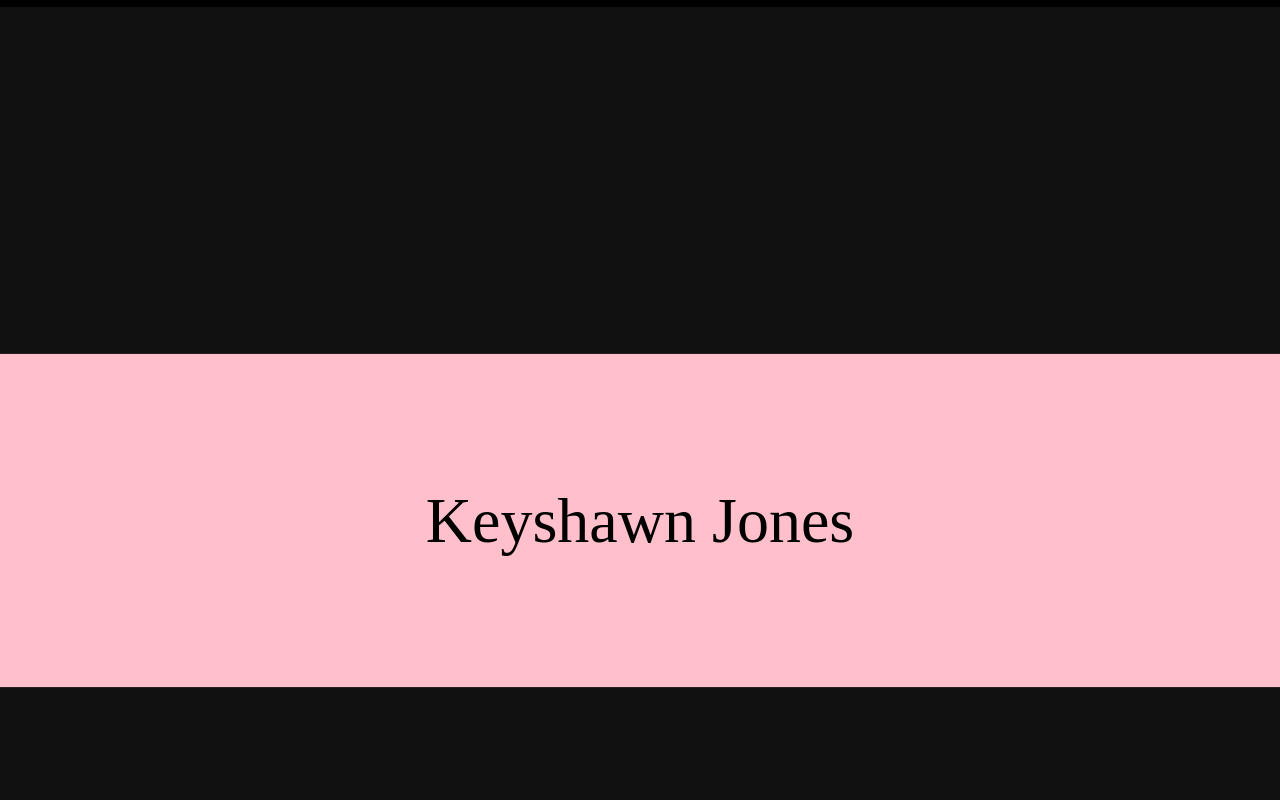
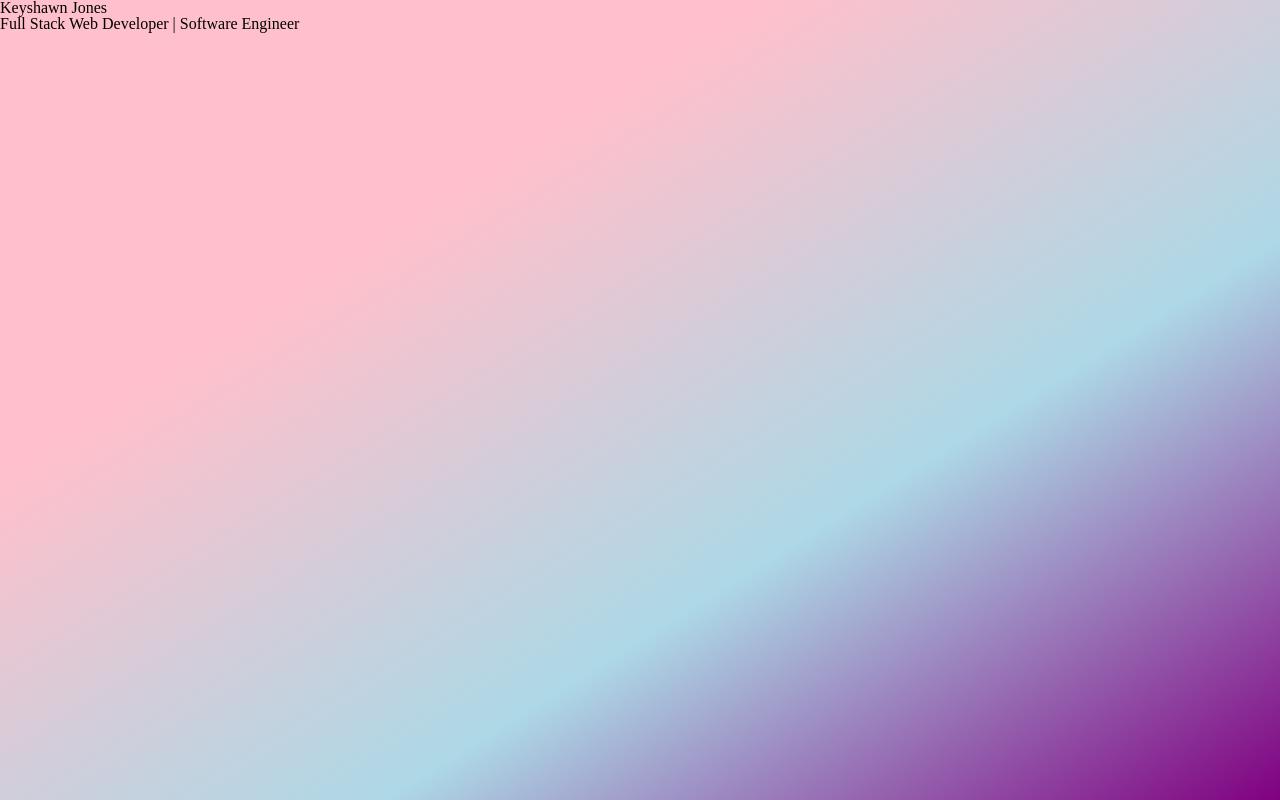
Before and after one commit to Magical-Keyshawn-Jones/Majestic-Portfolio, a React (Create React App) app in the folder magical-portfolio/: page / in a window 1280 px wide. Shown: the top 800 px of the page. Built offline with nearby package versions, Linux system fonts and the light colour scheme.

Commit message:
Starting over. I have liner gradient background and a header

```diff
--- a/magical-portfolio/src/App.css
+++ b/magical-portfolio/src/App.css
@@ -41,91 +41,8 @@ table {
 	border-collapse: collapse;
 	border-spacing: 0;
 }
-/* /////////////////////////////*/
-
 
 main {
-  background-color: black;
-  height: 60.1rem;
-  max-height:max-content;
+  height: 100vh;
+  background: linear-gradient(to right bottom, pink 30%, lightblue, purple)
 }
-
-.appHome {
-  display: flex;
-  flex-direction:column;
-  font-size: 4rem;
-  height: 65.1rem;
-  background-color: black;
-}
-
-.middleSpace {
-  display: flex;
-  justify-content: center;
-  align-items: center;
-  background-color: pink;
-  width: 100%;
-  height: 100%;
-}
-
-.doorknob {
-  color: black;
-  font-size: 6rem;
-}
-
-@keyframes movingUp {
-  from {
-    background-color: black
-  }
-
-  to {
-    background-color: rgb(17, 17, 17);
-    transform: translateY(-2%);
-  }
-}
-
-@keyframes movingDown {
-  from {
-    background-color: black;
-  }
-
-  to {
-    background-color: rgb(17, 17, 17);
-    transform: translateY(2%);
-  }
-}
-
-.topSpace {
-  animation: movingDown  1s infinite alternate-reverse;
-  height: 20rem;
-  height: 100%;
-  max-width: 100%;
-}
-
-.bottomSpace {
-  animation: movingUp  1s infinite alternate-reverse;
-  height: 100%;
-  max-width: 100%;
-}
-
-
-/* Transition info */
-/* Transition used for left, right, up, down, for easy transitions */
-/* Always put transition directly on what we need it on. Not with pseudo elements*/
-
-/* transition: property affected(default all)// duration//  cubic effect(ease in and out)// delay*/
-
-/* .appHome p {
-  Animation is linked to the name of the Key Frames
-
-  animation: name, iteration-count,  duration, smoothness
-  animation: Words-of-Spinning infinite 2s linear;
-} */
-
-/* @keyframes Words-of-Spinning {
-  from {
-    transform: rotate(0deg);
-  }
-  to {
-    transform: rotate(360deg);
-  }
-} */
--- a/magical-portfolio/src/App.js
+++ b/magical-portfolio/src/App.js
@@ -3,13 +3,10 @@ import './App.css';
 function App () {
   return (
     <main>
-      <div className = 'appHome'>
-        <div className='topSpace'></div>
-        <div className='middleSpace'>
-          <p className='keyshawnJones'>Keyshawn Jones</p>
-        </div>
-        <div className='bottomSpace'></div>
-      </div>
+      <header>
+        <p>Keyshawn Jones</p>
+        <p>Full Stack Web Developer | Software Engineer</p>
+      </header>
     </main>
   )
 }
```
